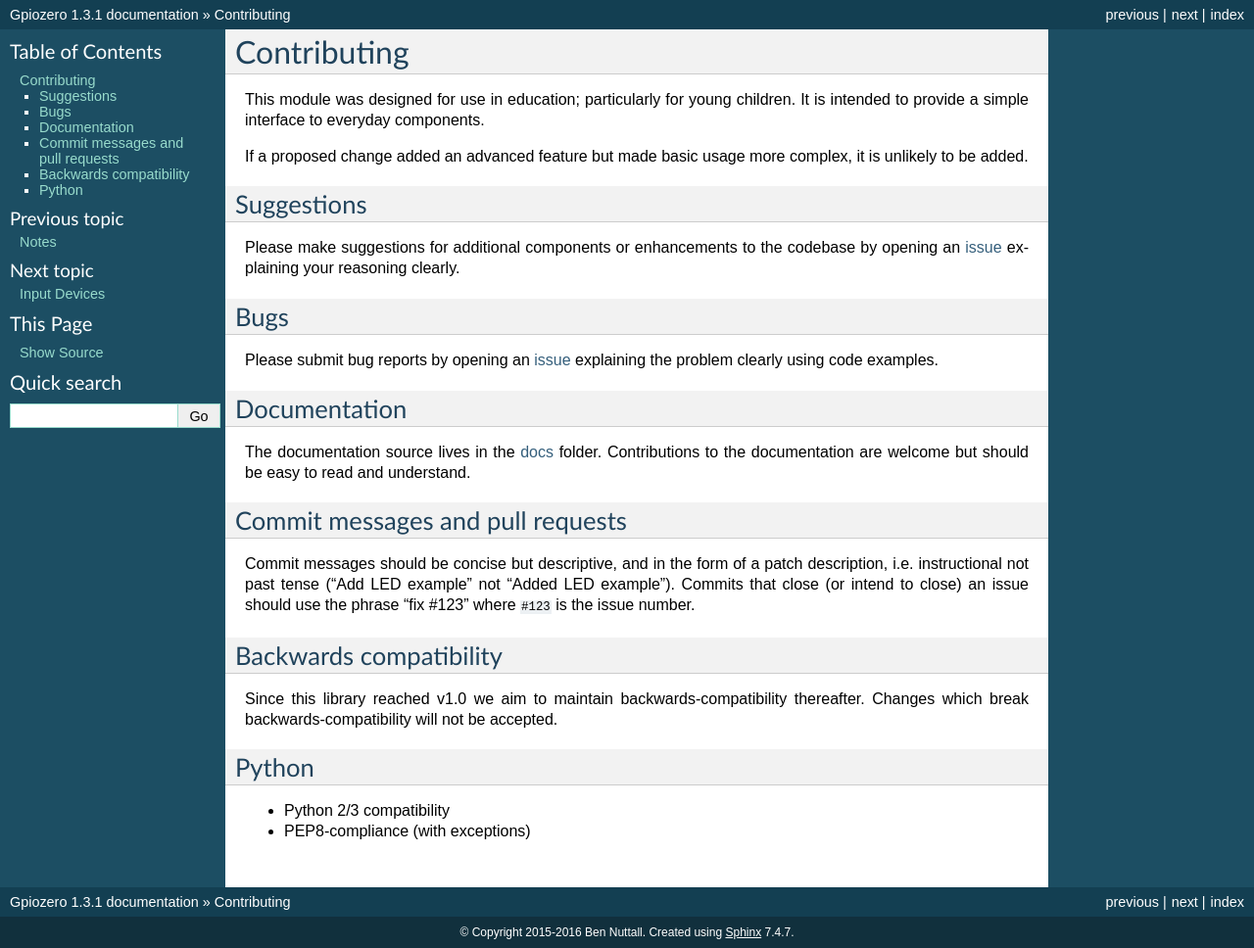
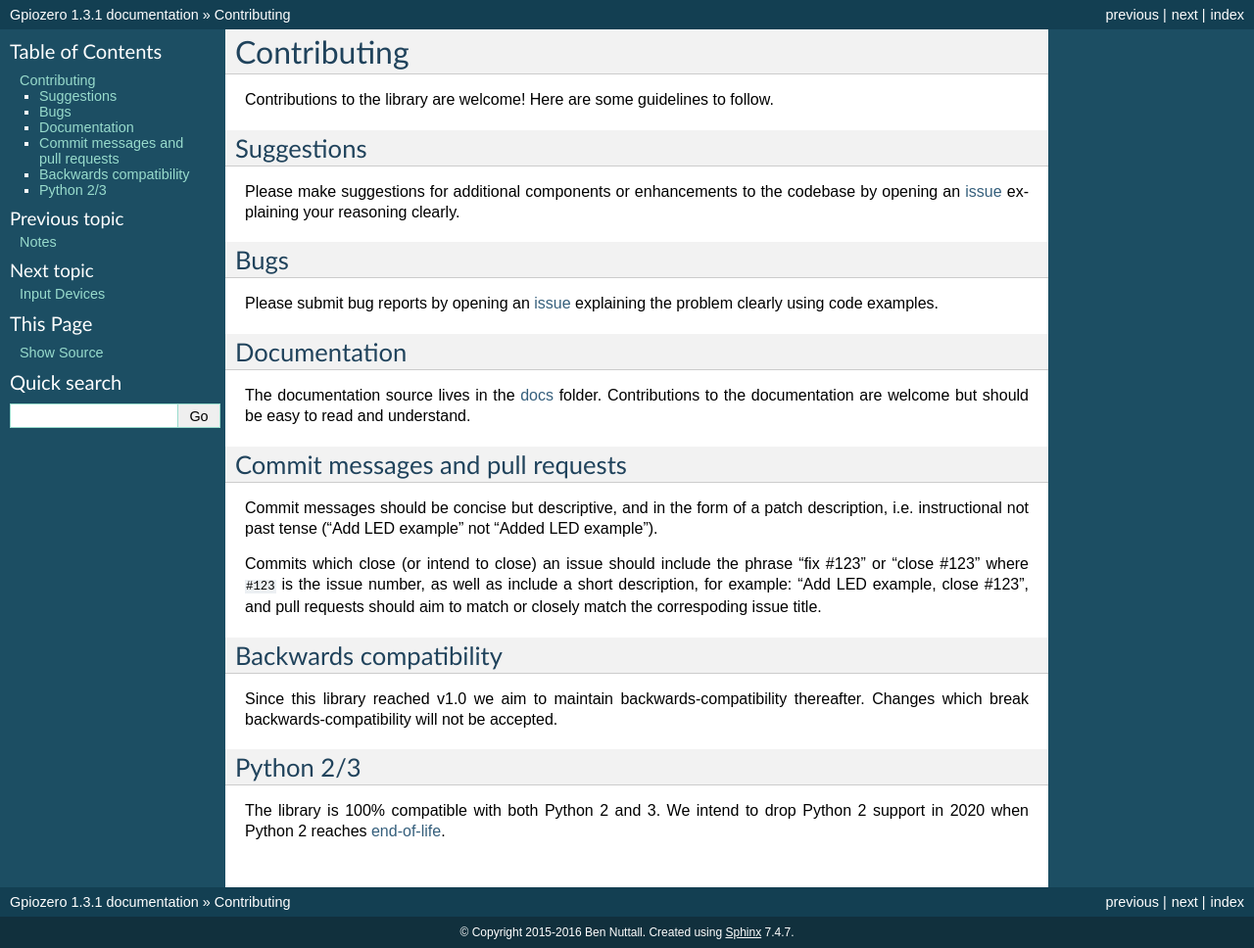
Before and after one commit to gpiozero/gpiozero, a Sphinx documentation site: the page built from docs/contributing.rst, in a window 1280 px wide. Shown: the whole page at 98% size. Built offline with Sphinx 7.4.7, drawn with Linux system fonts in a browser that asks for light colours.

Commit message:
Update contributing guidelines

```diff
--- a/docs/contributing.rst
+++ b/docs/contributing.rst
@@ -4,11 +4,7 @@
 Contributing
 ============
 
-This module was designed for use in education; particularly for young children.
-It is intended to provide a simple interface to everyday components.
-
-If a proposed change added an advanced feature but made basic usage more
-complex, it is unlikely to be added.
+Contributions to the library are welcome! Here are some guidelines to follow.
 
 Suggestions
 ===========
@@ -33,8 +29,13 @@ Commit messages and pull requests
 
 Commit messages should be concise but descriptive, and in the form of a patch
 description, i.e. instructional not past tense ("Add LED example" not "Added
-LED example"). Commits that close (or intend to close) an issue should use the
-phrase "fix #123" where ``#123`` is the issue number.
+LED example").
+
+Commits which close (or intend to close) an issue should include the phrase
+"fix #123" or "close #123" where ``#123`` is the issue number, as well as
+include a short description, for example: "Add LED example, close #123", and
+pull requests should aim to match or closely match the correspoding issue
+title.
 
 Backwards compatibility
 =======================
@@ -42,11 +43,12 @@ Backwards compatibility
 Since this library reached v1.0 we aim to maintain backwards-compatibility
 thereafter. Changes which break backwards-compatibility will not be accepted.
 
-Python
-======
+Python 2/3
+==========
 
-* Python 2/3 compatibility
-* PEP8-compliance (with exceptions)
+The library is 100% compatible with both Python 2 and 3. We intend to drop
+Python 2 support in 2020 when Python 2 reaches `end-of-life`_.
 
 .. _docs: https://github.com/RPi-Distro/python-gpiozero/tree/master/docs
 .. _issue: https://github.com/RPi-Distro/python-gpiozero/issues
+.. _end-of-life: http://legacy.python.org/dev/peps/pep-0373/
```
